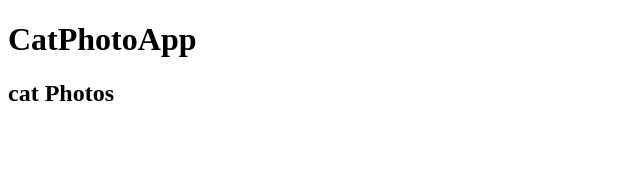
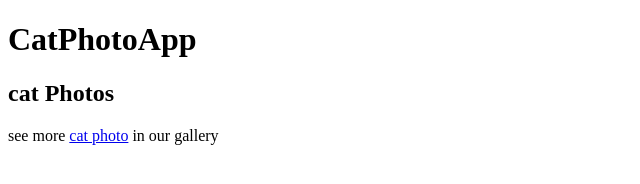
Before and after one commit to TarekGawish1/chat-photo-app, a plain HTML site: page index.html in a window 1280 px wide. Shown: the whole page, without its empty margins (0-640 px from the left). Drawn offline with Linux system fonts and the light colour scheme.

Commit message:
add a Paragraph with like

```diff
--- a/index.html
+++ b/index.html
@@ -1,9 +1,8 @@
 <!DOCTYPE html>
 <html>
     <body>
-        <h1>
-            CatPhotoApp
-        </h1>
+        <h1>CatPhotoApp</h1>
         <h2>cat Photos</h2>
+        <p>see more <a href="https://www.pinterest.com/search/pins/?q=cat%20photos&rs=typed"  >cat photo</a> in our gallery</p>
     </body>
 </html>
```
